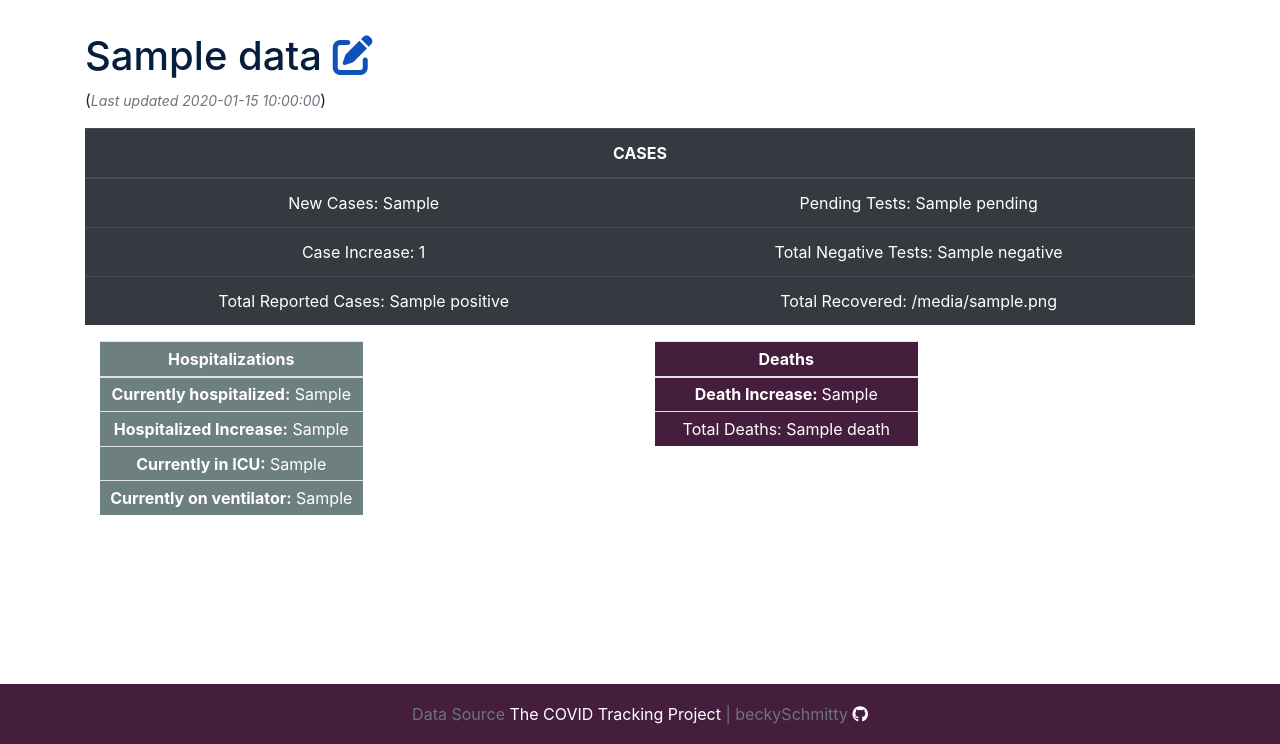
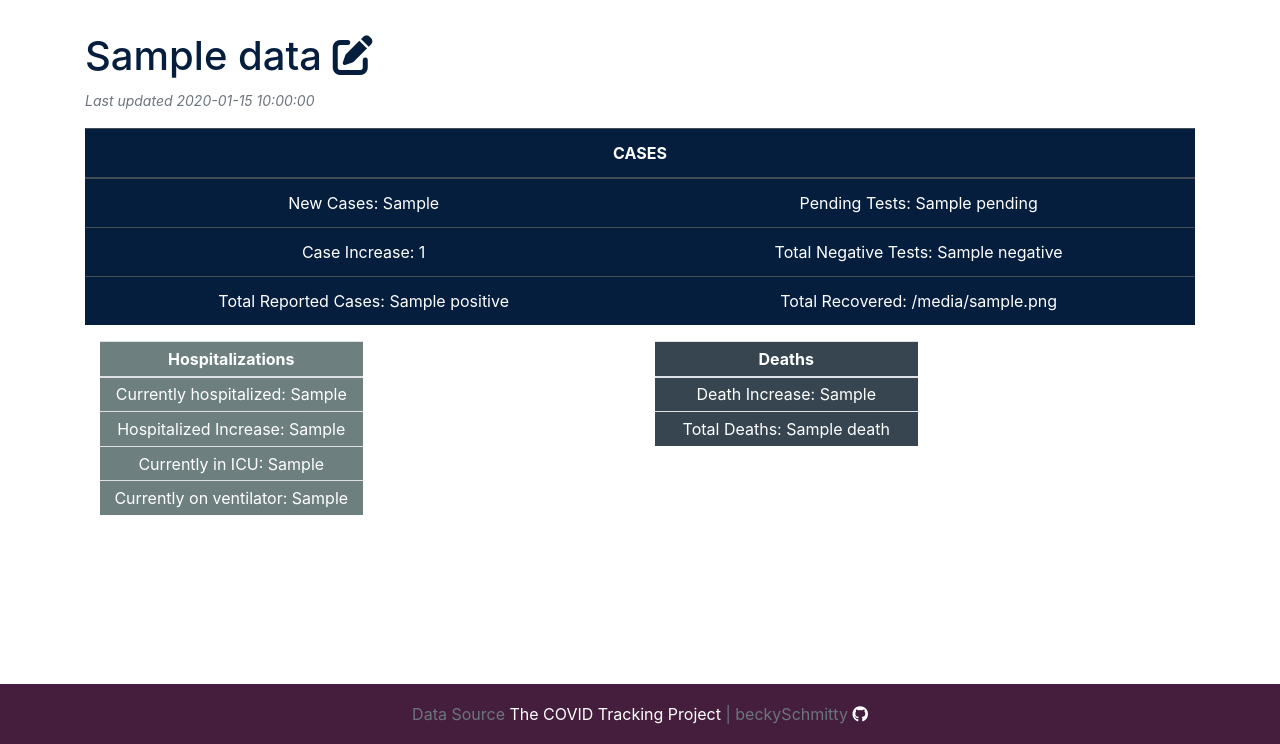
Before and after one commit to beckySchmitty/capstone_one, a Flask app: template templates/user/dashboard.html in a window 1280 px wide. Shown: the part 56-800 px from the top of the page. Run offline with Flask 2, Linux system fonts and the light colour scheme; the template is opened without the code that fills it: most values are stand-ins (such as "Sample title", 1, 10 or a date in 2020); some libraries are stand-ins or nearby versions.

Commit message:
UI tweaks

```diff
--- a/static/app.css
+++ b/static/app.css
@@ -89,7 +89,7 @@ h3 {
 }
 
 h4 {
-    color: #851e3e;
+    color: #651e3e;
 }
 
 h6 {
@@ -120,11 +120,7 @@ h6 {
     background-color: #36454f;
 }
 
-.table-custom-1 {
-    background-color: #6e7f80;
-    color: white;
 
-}
 
 th {
     color: white;
@@ -134,20 +130,26 @@ table th {
     text-align: center;
  }
 
+ .table-custom-1 {
+    background-color:#051e3e;
+    color: white;
+}
+
  #hosp-table {
      width: 50%;
-     justify-content: center;
+     background-color: #6e7f80;
+     color: white;
  }
 
  #death-table {
     width: 50%;
-    justify-content: center;
-    background-color: #451e3e;
+    background-color: #36454f;
+    color: white;
 
  }
 
  #homestate-edit {
-    color: #0f52ba;
+    color: #051e3e;
 
  }
 
@@ -165,21 +167,24 @@ table th {
 }
 
 .btn-resources {
-    background-color: #051e3e;
-    color: white;
+    color: #051e3e;
 }
 
-.btn-resources:hover {
-    color: white;
-    background-color: #451e3e;
+.btn-r-2 {
+    color:#451e3e
 }
+
 
 /* ************************************** Favorites */
 
 #fav-plus {
-    color: #0f52ba;
+    color: #051e3e;
 }
 
+.badge-custom {
+    background-color: #061D95;
+    color: white;
+}
 
 
 /* ************************************** Footer */
@@ -192,6 +197,8 @@ table th {
     line-height: 60px;
     /* background-color: #051e3e; */
     background-color: #451e3e;
+    flex-shrink: 0;
+
   }
 
   .footer a {
--- a/static/app.js
+++ b/static/app.js
@@ -4,10 +4,14 @@ $(function() {
 
 
 // ALERT FLASHER
-$(document).ready(function() {
-  setTimeout(function() {
-      $('.alert').fadeOut('slow');
-  }, 2000);
+
+
+  $( "#email-icon" ).mouseenter(function() {
+    $( this ).removeClass( "fas fa-envelope fa-5x" ).addClass( "fas fa-envelope-open fa-5x btn-r-2");
+  })
+  .mouseleave(function() {
+    $( this ).removeClass( "fas fa-envelope-open fa-5x btn-r-2" ).addClass( "fas fa-envelope fa-5x");
+  });
 
 
 
--- a/templates/user/dashboard.html
+++ b/templates/user/dashboard.html
@@ -10,12 +10,12 @@
   </div>
 
   <div class="row">
-    <p>(<small class="text-muted"><em>Last updated {{data.date}}</em></small>)</p>
+    <p><small class="text-muted"><em>Last updated {{data.date}}</em></small></p>
 
   </div>
 
   <div class="row">
-  <table class="table table-hover table-dark text-center">
+  <table class="table table-dark table-custom-1 text-center">
     <thead>
       <tr>
         <th colspan="3">CASES</th>
@@ -40,10 +40,9 @@
   </table>
 </div>
 
-
-<div class="row">
+<div class="row d-flex justify-content-around">
     <div class="col">
-  <table id="hosp-table" class="table  table-hover table-sm table-custom-1 text-center">
+    <table id="hosp-table" class="table table-sm text-center">
       <thead>
         <tr>
           <th colspan="3">Hospitalizations</th>
@@ -51,23 +50,23 @@
       </thead>
       <tbody>
         <tr>
-        <td><strong>Currently hospitalized:</strong> {{data.hospitalizedCurrently}}</td>
+          <td>Currently hospitalized: {{data.hospitalizedCurrently}}</td>
         </tr>
         <tr>
-        <td><strong>Hospitalized Increase:</strong> {{data.hospitalizedIncrease}}</td>
+          <td>Hospitalized Increase: {{data.hospitalizedIncrease}}</td>
         </tr>
         <tr>
-        <td><strong>Currently in ICU:</strong> {{data.inIcuCurrently}}</td>
+          <td>Currently in ICU: {{data.inIcuCurrently}}</td>
         </tr>
         <tr>
-        <td><strong>Currently on ventilator:</strong> {{data.onVentilatorCurrently}}</td>
+          <td>Currently on ventilator: {{data.onVentilatorCurrently}}</td>
         </tr>
       </tbody>
     </table>
   </div>
 
   <div class="col">
-  <table id="death-table" class="table  table-hover table-sm table-custom-1 text-center">
+    <table id="death-table" class="table table-sm table-custom-1 text-center">
       <thead>
         <tr>
           <th colspan="3">Deaths</th>
@@ -75,15 +74,14 @@
       </thead>
       <tbody>
         <tr>
-        <td><strong>Death Increase: </strong> {{data.deathIncrease}}</td>
+          <td>Death Increase: {{data.deathIncrease}}</td>
         </tr>
         <tr>
-        <td>Total Deaths:</strong> {{data.death}}</td>
+          <td>Total Deaths: {{data.death}}</td>
         </tr>
       </tbody>
     </table>
   </div>
-
 
 </div>
 
```
Also changed, not shown: templates/favorite/dashboard.html (+6 -6 lines), templates/resources.html (+12 -4 lines). Lines whose indentation alone changed are shown as unchanged.
